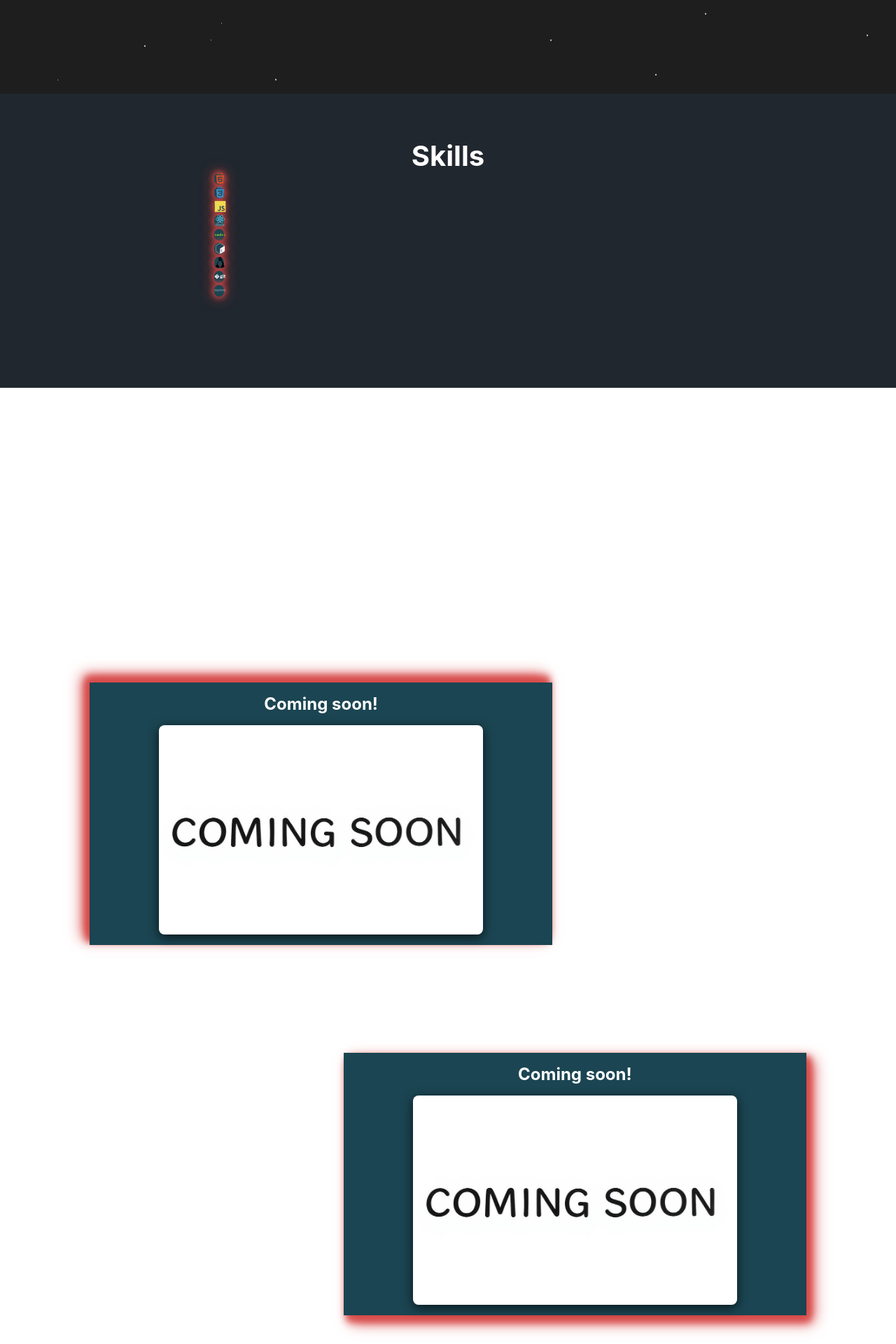
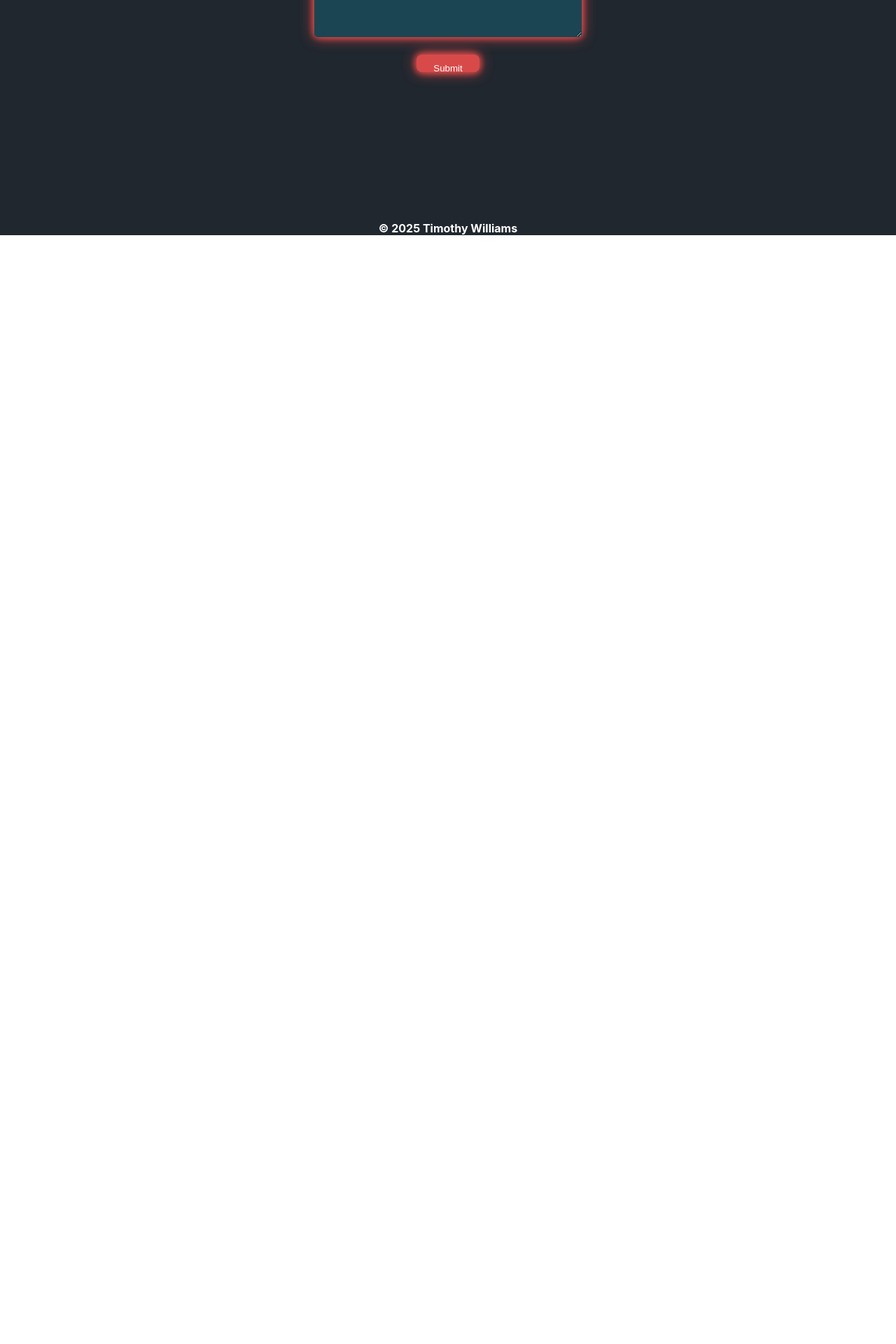
Before and after one commit to shwifty-man/professional-portfolio, a React (Create React App) app: page / in a window 1280 px wide. Shown: the part 560-2480 px from the top of the page at 70% size. After the commit the page ends 1600 px from the top, so only its background shows below. Built offline with nearby package versions, Linux system fonts and the light colour scheme.

Commit message:
move files into other folders

```diff
--- a/src/Components/MainContent/Projects.js
+++ /dev/null
@@ -1,49 +0,0 @@
-function Projects() {
-  return (
-    <>
-      <h2 id="Projects-h2">My Work</h2>
-      <section className="Projects-container">
-        <div className="Projects-top-container Project-cards">
-          <div className="project-box top-project-box">
-            <h2>Coming soon!</h2>
-            <div className="img-div">
-              <img
-                className="project-image"
-                src="/IMGs/image.png"
-                alt="project screenshot"
-                onClick={() => window.open("https://example.com/", "_blank")}
-              />
-            </div>
-          </div>
-          <div className="project-text">
-            <p className="project-p">
-              New projects are currently in development and will be featured
-              here soon. Please check back later to explore my latest work.
-            </p>
-          </div>
-        </div>
-        <div className="Projects-bottom-container Project-cards">
-          <div className="project-box bottom-project-box">
-            <h2>Coming soon!</h2>
-            <div className="img-div">
-              <img
-                className="project-image"
-                src="/IMGs/image.png"
-                alt="project screenshot"
-                onClick={() => window.open("https://example.com/", "_blank")}
-              />
-            </div>
-          </div>
-          <div className="project-text bottom-project-text">
-            <p className="project-p">
-              New projects are currently in development and will be featured
-              here soon. Please check back later to explore my latest work.
-            </p>
-          </div>
-        </div>
-      </section>
-    </>
-  )
-}
-
-export default Projects
--- a/src/Components/MainContent/Skills.js
+++ /dev/null
@@ -1,40 +0,0 @@
-function Skills() {
-  return (
-    <>
-      <h2 id="Skills-h2">Skills</h2>
-      <section className="Skills-container">
-        <div className="Skills-inner-container">
-          <div className="Skills-card">
-            <i class="devicon-html5-plain-wordmark colored skill-icon"></i>
-          </div>
-          <div className="Skills-card">
-            <i class="devicon-css3-plain-wordmark colored skill-icon"></i>
-          </div>
-          <div className="Skills-card">
-            <i class="devicon-javascript-plain colored skill-icon"></i>
-          </div>
-          <div className="Skills-card">
-            <i class="devicon-react-original-wordmark colored  skill-icon"></i>
-          </div>
-          <div className="Skills-card">
-            <i class="devicon-nodejs-plain-wordmark colored skill-icon"></i>
-          </div>
-          <div className="Skills-card">
-            <i class="devicon-bash-plain skill-icon"></i>
-          </div>
-          <div className="Skills-card">
-            <i class="devicon-linux-plain colored skill-icon"></i>
-          </div>
-          <div className="Skills-card">
-            <i class="devicon-git-plain-wordmark skill-icon"></i>
-          </div>
-          <div className="Skills-card">
-            <i class="devicon-express-original-wordmark skill-icon"></i>
-          </div>
-        </div>
-      </section>
-    </>
-  )
-}
-
-export default Skills
--- a/src/Components/MainContent/Home.js
+++ b/src/Pages/MainContent/Home.js
@@ -1,5 +1,5 @@
-import HandleLetsTalk from "../Helpers/HandleButtons.js"
-import { GithubIcon, LinkedinIcon } from "../Icons.js"
+import HandleLetsTalk from "../../Components/Helpers/HandleButtons.js"
+import { GithubIcon, LinkedinIcon } from "../../Components/Icons.js"
 
 function Home() {
   return (
@@ -11,7 +11,7 @@
               Hello, <span className="Main-body-im">I'm</span>
             </h2>
             <h1 className="Main-body-title">Timothy Williams</h1>
-            <h2>Student in Full Stack Engineering</h2>
+            <h2 className="title-name">Full Stack Engineer</h2>
             <p>
               Passionate about building responsive, efficient, and user-friendly
               web applications.
```
Also changed, not shown: src/Pages/MainContent/Projects.js (added, +30 -0 lines), src/Pages/MainContent/Skills.js (added, +56 -0 lines), src/Pages/MainContent/About.js (renamed from src/Components/MainContent/About.js), src/Pages/MainContent/Header.js (renamed from src/Components/MainContent/Header.js).
